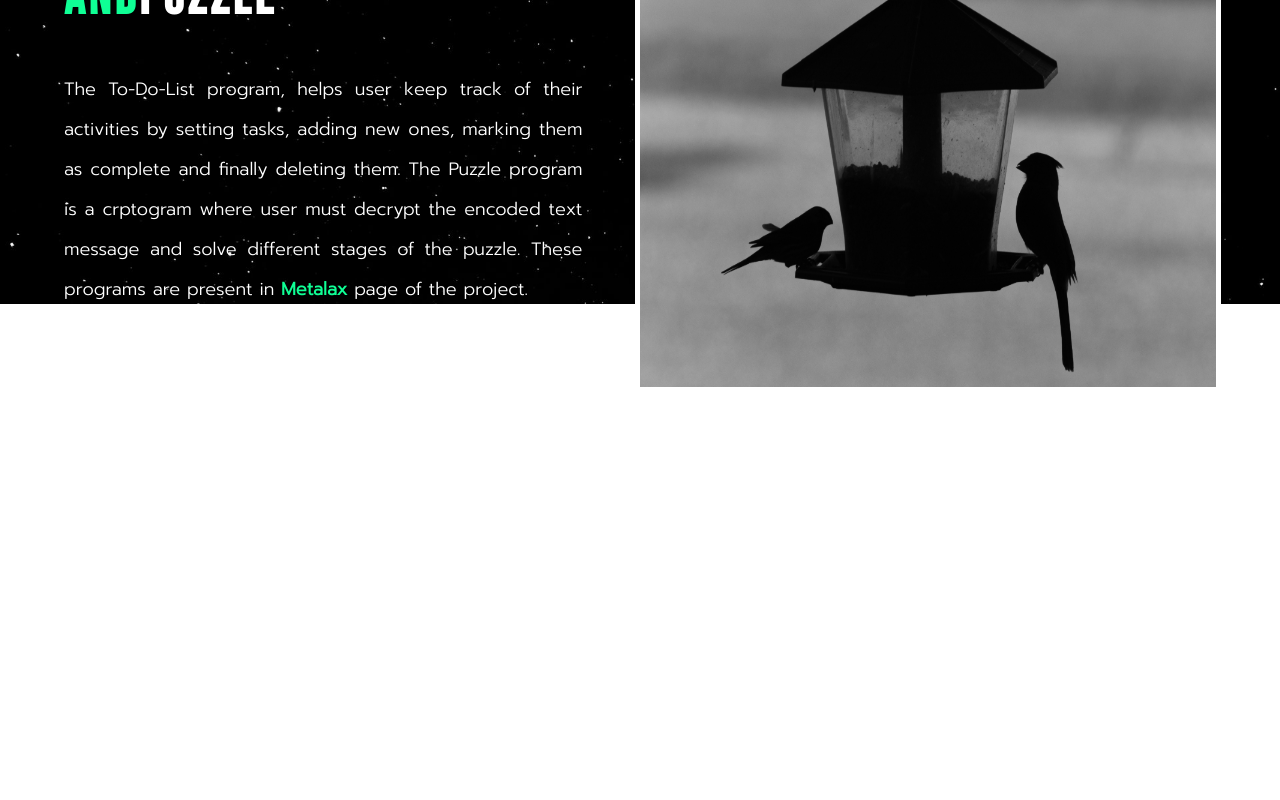
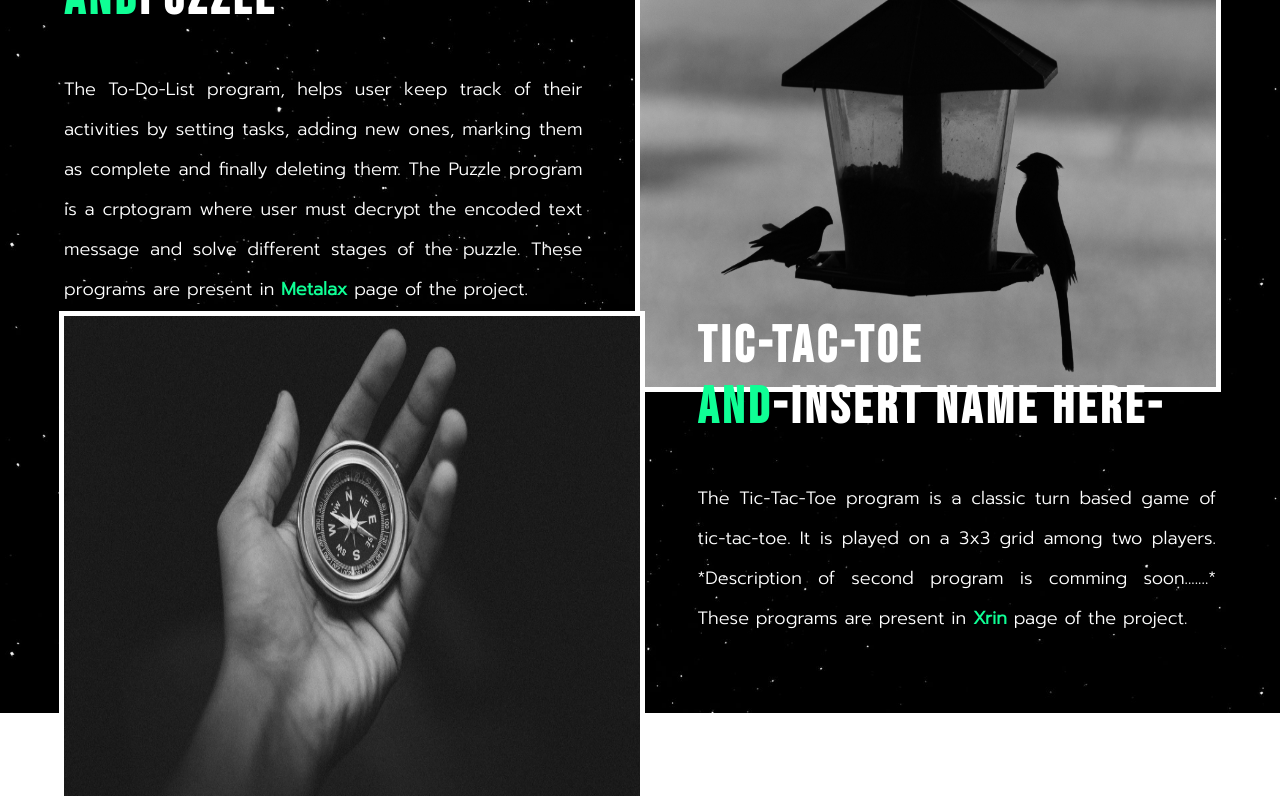
Before and after one commit to Metalax0/Clover.Three-reactjs, a React (Create React App) app: page /ashrin in a window 1280 px wide. Shown: the part 1034-1834 px from the top of the page. Before the commit the page ends 1425 px from the top, so only its background shows below. Built offline with nearby package versions, Linux system fonts and the light colour scheme; a web font is replaced by a local one.

Commit message:
added navigation bar and home content for tic tac toe

```diff
--- a/src/App.js
+++ b/src/App.js
@@ -4,17 +4,18 @@ import HomeTodoRight from "./Sampanna/Home_TODO_right";
 import HomePageContent from "./Avash/HomePageContent";
 import Home_WCounter_Left from "./Avash/Home_WCounter_Left";
 import Home_WCounter_Right from "./Avash/Home_WCounter_Right";
-
+import Home_tic_tac_left from "./Ashrin/HOME_TICTAC_LEFT/Index";
+import Home_tic_tac_right from "./Ashrin/HOME_TICTAC_RIGHT/Index";
+import Navigation from "./Ashrin/Navigation/Index";
 
 const App = () =>{
   return (
     <div className="App">
-      {/* Navigation Bar Here */}
+      <Navigation />
       <HomePageContent />
       <MainContainer left_content = {<Home_WCounter_Left />} right_content = {<Home_WCounter_Right />} />
       <MainContainer left_content = {<HomeTodoLeft />} right_content = {<HomeTodoRight />} />
-      {/* <MainContainer left_content = {} right_content = {} />  */}
-      {/* <MainContainer left_content = {} right_content = {} />   */}
+      <MainContainer left_content = {<Home_tic_tac_right/>} right_content = {<Home_tic_tac_left/>} />
     </div>
   );
 }
--- /dev/null
+++ b/src/Ashrin/HOME_TICTAC_LEFT/Index.js
@@ -0,0 +1,22 @@
+import React from 'react';
+
+function Home_tic_tac_left() {
+  return ( // Left Column Container
+    <div className="column-left">
+      <h1 className="sub-heading">
+        <span className="heading-no-color">Tic-Tac-Toe</span>
+        <br />
+        <span className="heading-color">AND</span>
+        <span className="heading-no-color">-Insert Name here-</span>
+      </h1>
+
+      <p className="title-description">
+        <br />
+        The Tic-Tac-Toe program is a classic turn based game of tic-tac-toe. It is played on a 3x3 grid among two players.
+        *Description of second program is comming soon.......*
+        These programs are present in <b>Xrin</b> page of the project.
+      </p>
+    </div>
+  )}
+
+export default Home_tic_tac_left;
--- /dev/null
+++ b/src/Ashrin/HOME_TICTAC_RIGHT/Index.js
@@ -0,0 +1,11 @@
+import React from 'react';
+
+function Home_tic_tac_right() {
+  return ( <div className="column-right">
+  <div className="image-container">
+    <img className="main_img" src="Resources/15.jpg" alt="placeholder" />
+  </div>
+</div>
+  )}
+
+export default Home_tic_tac_right;
--- /dev/null
+++ b/src/Ashrin/Navigation/Index.js
@@ -0,0 +1,49 @@
+import React from 'react';
+import {Link,Route,Routes} from 'react-router-dom';
+import TicTacToe from '../TicTacToe/Index';
+function Navigation() {
+  return (<div>
+     <nav className="flex-navbar">
+            {/* <!-- NavBar Logo --> */}
+            <div className="image-navbar">
+                {/* <!-- <img src="../resources/logo1.png"> --> */}
+                <div className="navbar-logo-text">
+                    <span className="heading-color">CLO</span><span className="heading-no-color">VER</span>
+                </div>
+            </div>
+
+            {/* <!-- NavBar Menu Items --> */}
+            <div className="flex-navmenu">
+                {/* <!-- Navigation Bar Menu Item 1 --> */}
+                <div>
+                    < Link to="/" className = "active_menu"> Home </Link>
+                </div>
+
+                {/* <!-- Navigation Bar Menu Item 2 --> */}
+                <div>
+                    <Link to="avash"> Dr Senior </Link>
+                </div>
+
+                {/* <!-- Navigation Bar Menu Item 3 --> */}
+                <div>
+                    <Link to="sampanna"> Metalax </Link>
+                </div>
+
+                {/* <!-- Navigation Bar Menu Item 4 --> */}
+                <div>
+                    <Link to="ashrin"> Ashrin </Link>
+                </div>
+
+            </div>
+        </nav>
+        {/* <Routes>
+          <Route path="/" element={<App />}></Route>
+          <Route path="metal" element={<Notfound />}></Route>
+          <Route path="avash" element={<NotFound />}></Route>
+          <Route path="ashrin" element={<TicTacToe />}></Route>
+        </Routes> */}
+
+  </div>);
+}
+
+export default Navigation;
--- /dev/null
+++ b/src/Ashrin/TicTacToe/Index.js
@@ -0,0 +1,8 @@
+import React from 'react';
+function TicTacToe() {
+  return (<div>
+      <h1>ahahah</h1>
+  </div>);
+}
+
+export default TicTacToe;
--- a/src/index.js
+++ b/src/index.js
@@ -2,5 +2,9 @@ import React from "react";
 import ReactDOM from "react-dom";
 import "./index.css";
 import App from "./App";
+import {BrowserRouter} from 'react-router-dom';
 
-ReactDOM.render(<App />, document.getElementById("root"));
+ReactDOM.render(
+    <BrowserRouter>
+    <App />
+</BrowserRouter>, document.getElementById("root"));
```
Also changed, not shown: public/Resources/15.jpg (added), src/Ashrin/NavigationBar/index.js (deleted).
